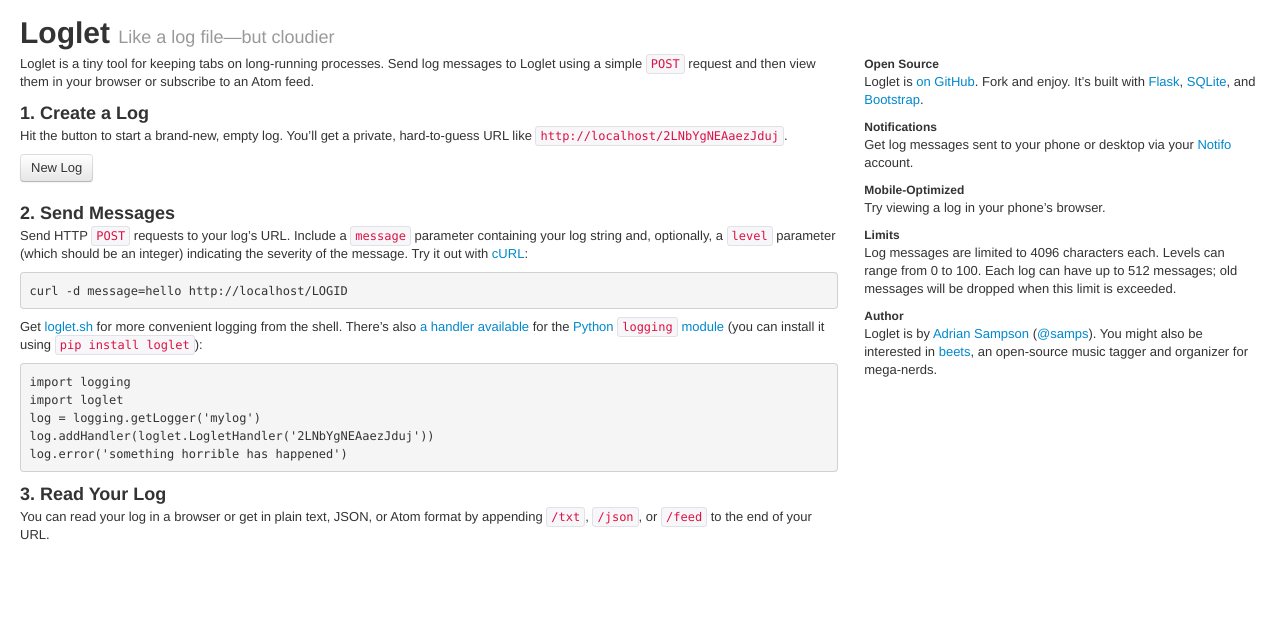
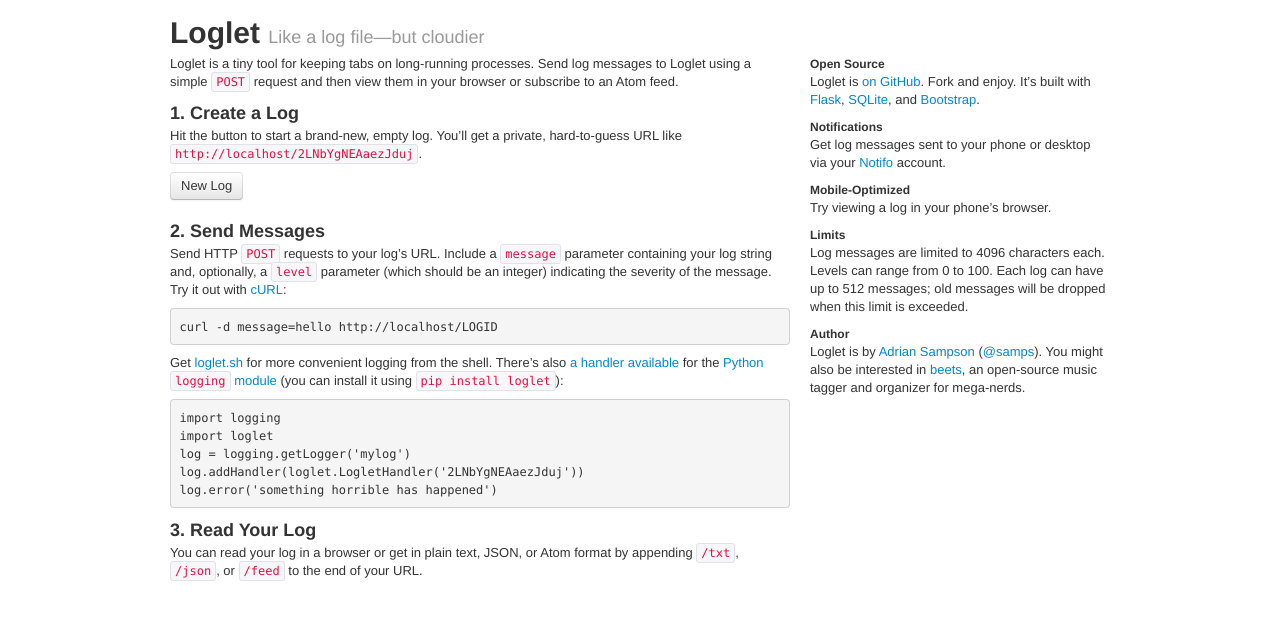
Before and after one commit to sampsyo/loglet, a Flask app: page / in a window 1280 px wide. Shown: the top 620 px of the page. Run offline with Flask 2, Linux system fonts and the light colour scheme; data that the repository does not hold is empty; some libraries are stand-ins or nearby versions.

Commit message:
switch back to a fixed (not fluid) layout

```diff
--- a/templates/base.html
+++ b/templates/base.html
@@ -14,7 +14,7 @@
         {%- endblock %}
     </head>
     <body>
-        <div class="container-fluid">
+        <div class="container">
             {% block content %}{% endblock %}
         </div>
     </body>
--- a/templates/index.html
+++ b/templates/index.html
@@ -5,7 +5,7 @@
         Loglet
         <small>Like a log file&mdash;but cloudier</small>
     </h1>
-    <div class="row-fluid">
+    <div class="row">
         <div class="span8 main intro">
             <p>
                 Loglet is a tiny tool for keeping tabs on long-running
--- a/templates/log.html
+++ b/templates/log.html
@@ -62,8 +62,8 @@
 {% endblock %}
 {% block content %}
     <h1>{{ title }}</h1>
-    <div class="row-fluid">
-        <div class="span8 main">
+    <div class="row">
+        <div class="span9 main">
             <div class="logtable">
                 <div class="row-fluid thead">
                     <div class="span2">Time</div>
@@ -96,7 +96,7 @@
                 <code>curl -d message=hello {{ request.base_url }}</code>
             </p>
         </div>
-        <div class="span4 columns sidebar">
+        <div class="span3 columns sidebar">
             <p>
                 View as
                 <a href="{{ url_for('logtxt', longid=longid) }}">plain text</a>
```
